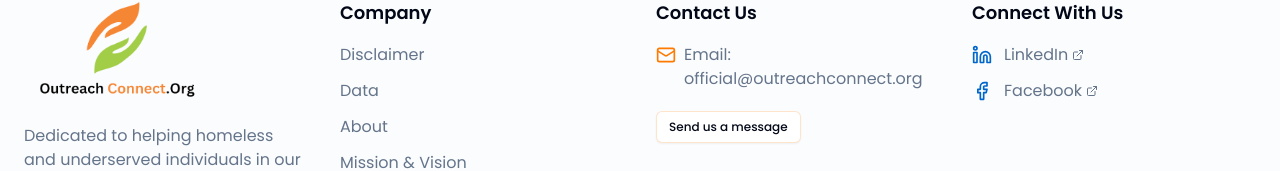
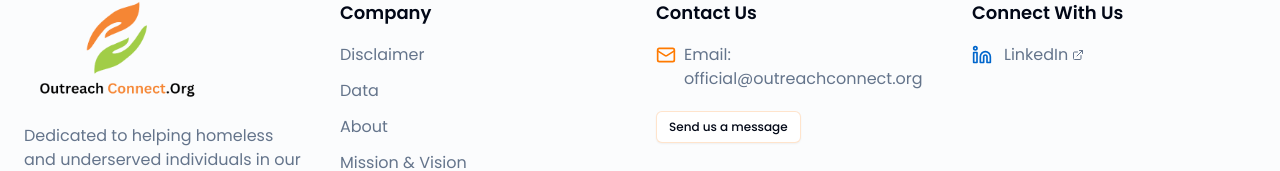
Before and after one commit to ghost-254/agency_website, a Next.js app: page / in a window 1280 px wide. Shown: the part 4777-4948 px from the top of the page. Built offline with nearby package versions, Linux system fonts and the light colour scheme; no server answers.

Commit message:
Update Footer.tsx

```diff
--- a/components/Footer.tsx
+++ b/components/Footer.tsx
@@ -102,12 +102,6 @@ const Footer = () => {
                   LinkedIn
                 </FooterLink>
               </li>
-              <li>
-                <FooterLink href="https://www.facebook.com/people/Outreach-Connect/61565800443220/" external>
-                  <Facebook className="h-5 w-5 text-accent mr-2" />
-                  Facebook
-                </FooterLink>
-              </li>
             </ul>
           </div>
         </div>
```
